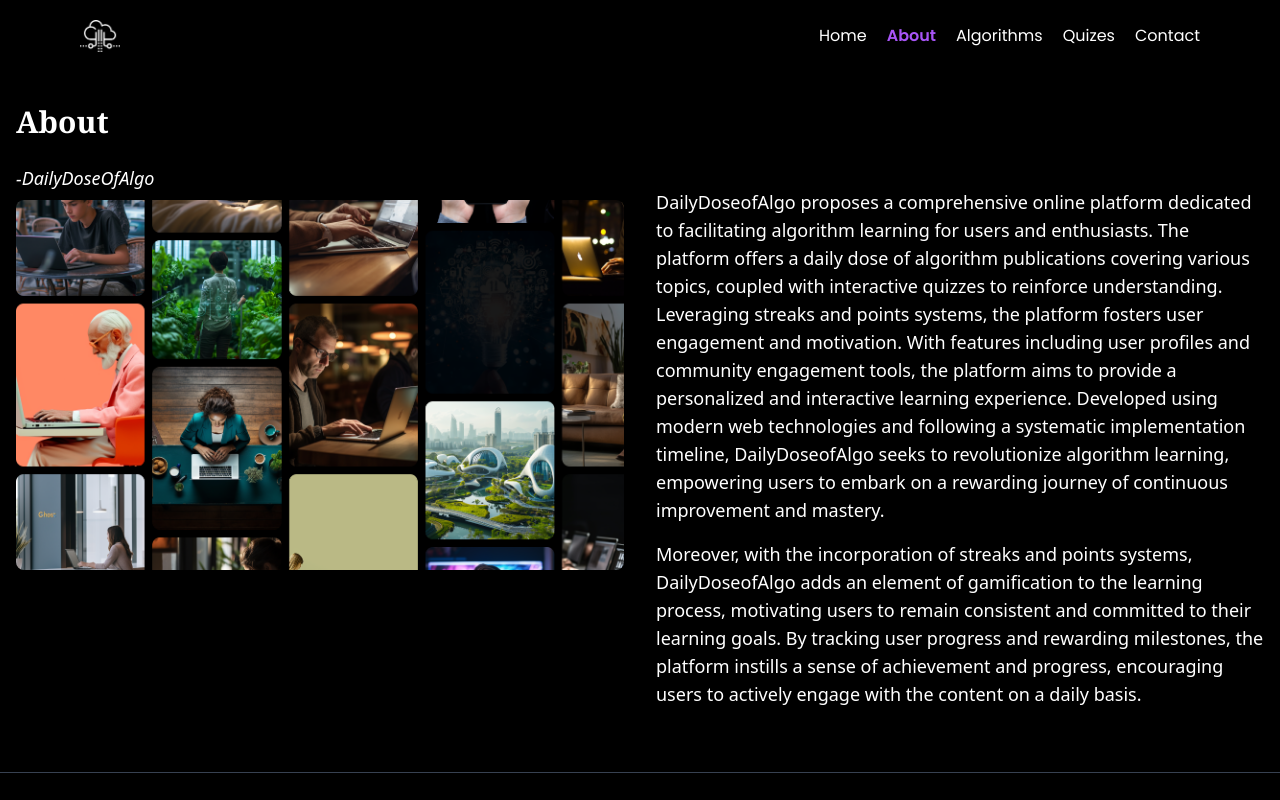
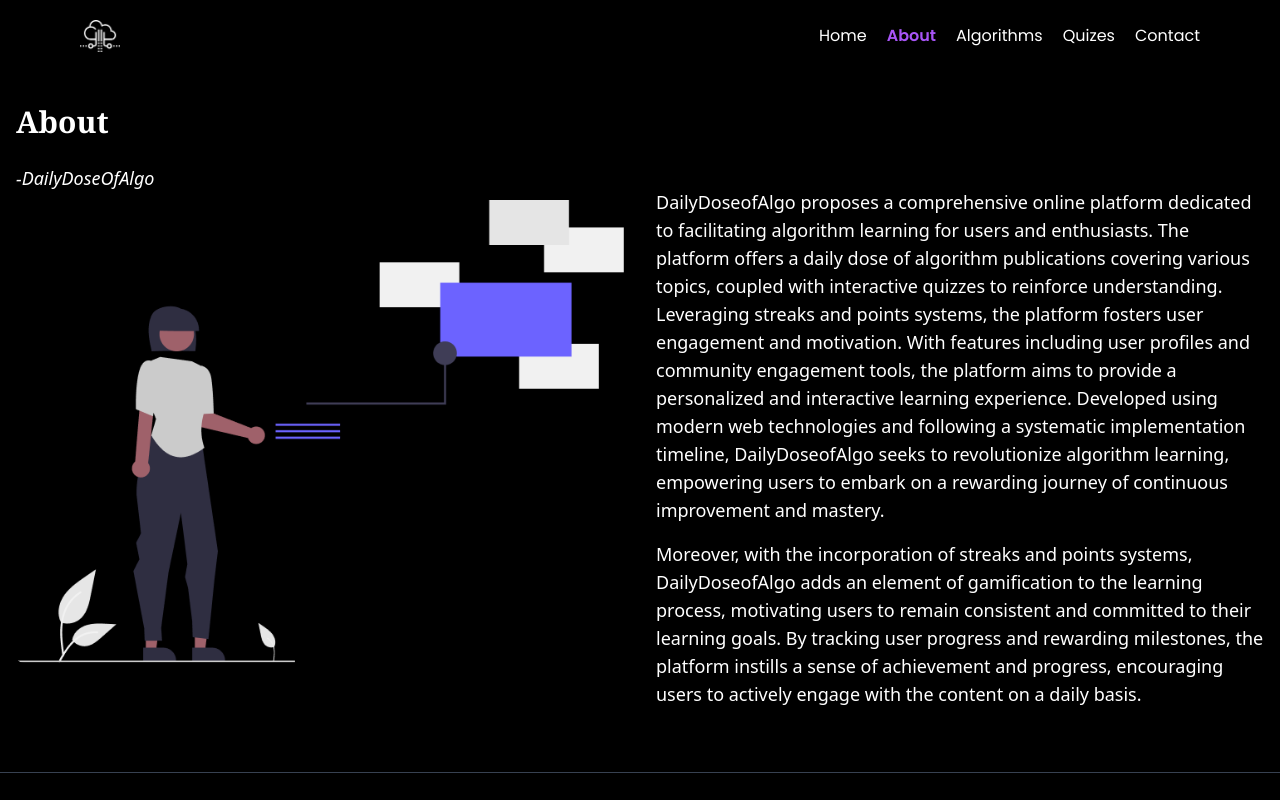
Before and after one commit to Aashish1-1-1/DailyDoseOfAlgo, a React (Vite) app in the folder frontend/: page /about in a window 1280 px wide. Shown: the top 800 px of the page. Built offline with nearby package versions, Linux system fonts and the light colour scheme; a web font is replaced by a local one.

Commit message:
Changed 'About' image

```diff
--- a/frontend/src/components/About/About.jsx
+++ b/frontend/src/components/About/About.jsx
@@ -10,7 +10,7 @@
             <h1>-DailyDoseOfAlgo</h1>
           </div>
           <img
-            src="./assets/Background.png"
+            src="./assets/about.png"
             alt="About Us"
             className="rounded-lg w-full h-auto"
           />
```
